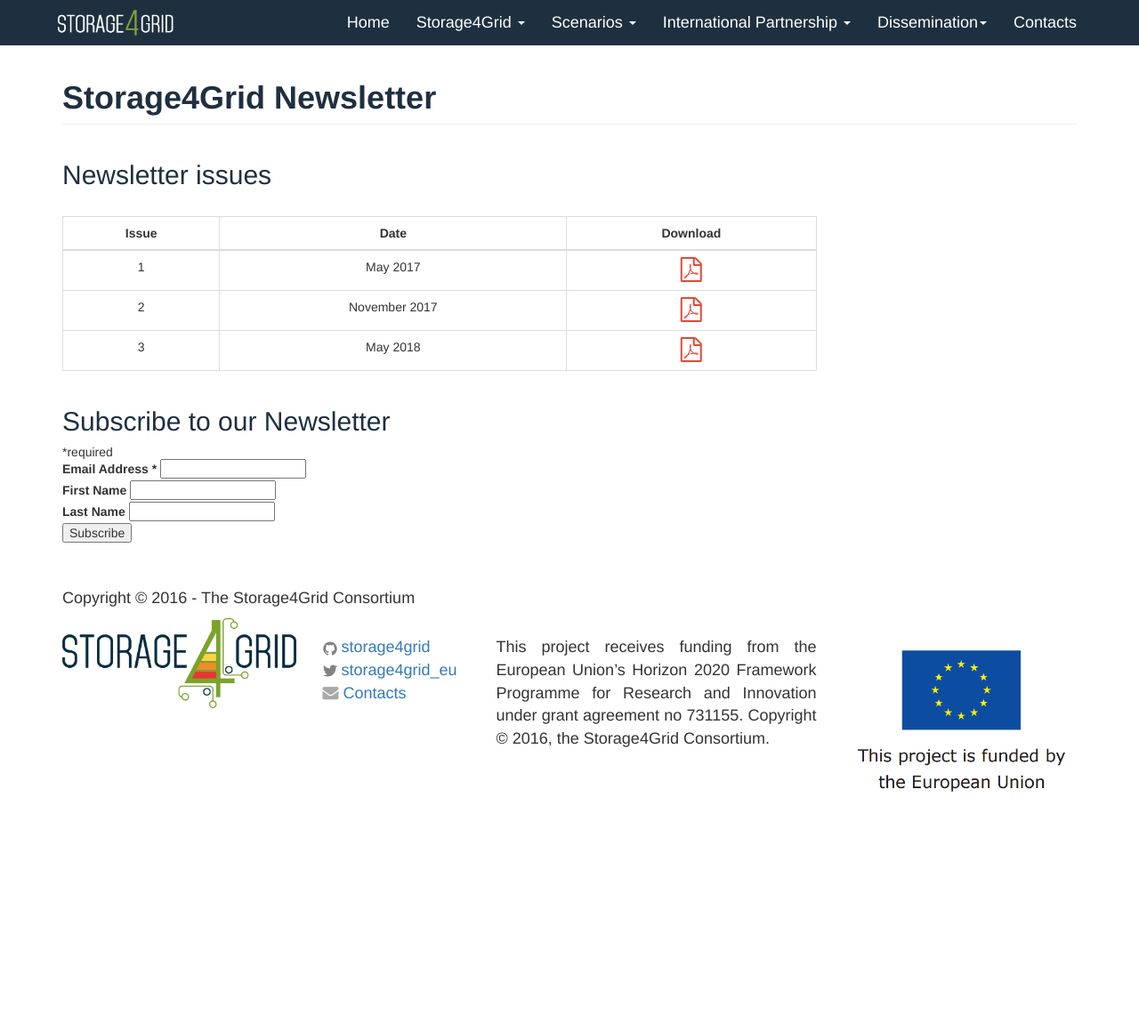
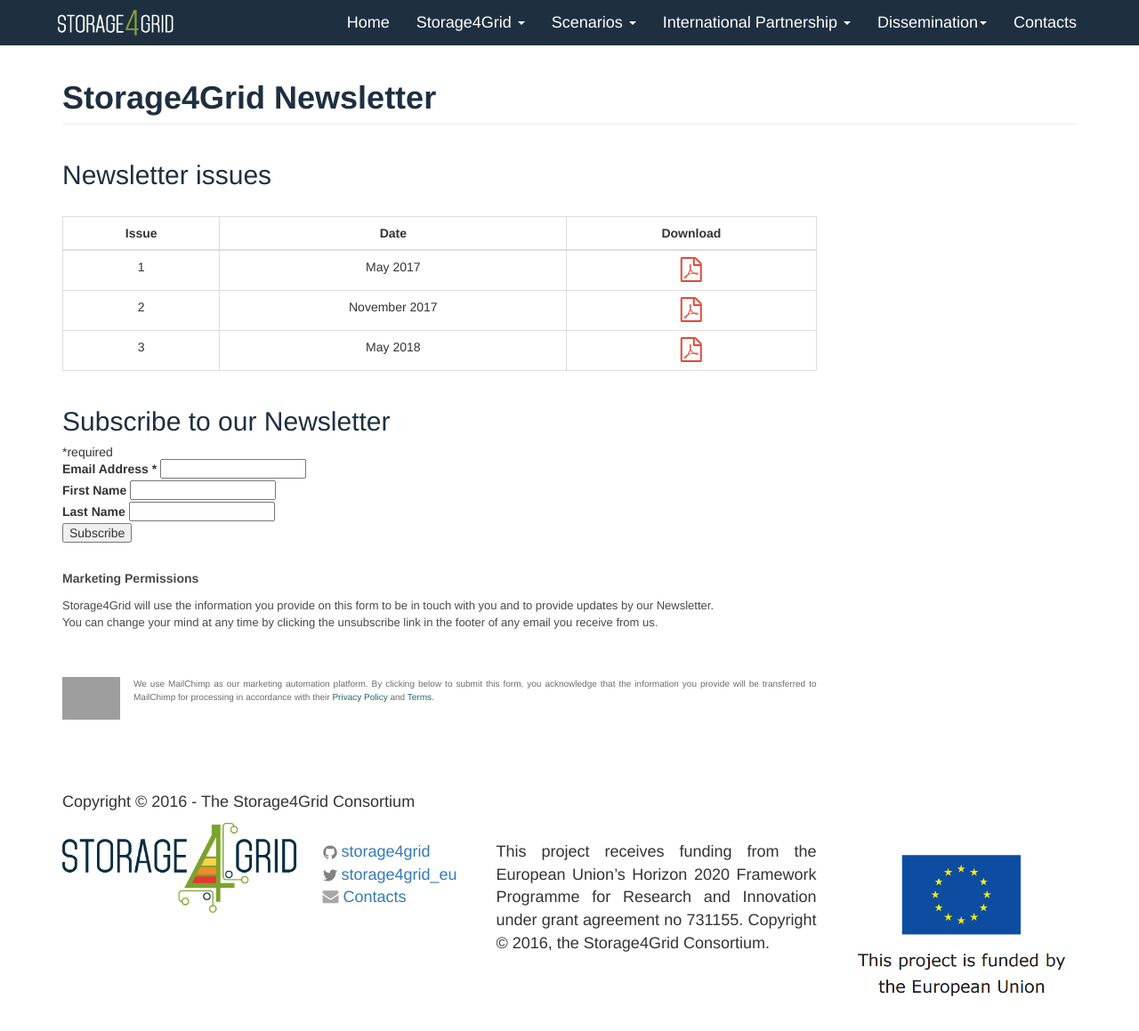
Before and after one commit to storage4grid/storage4grid.github.io, a Jekyll site: the page built from pages/newsletter.html, in a window 1280 px wide and 1179 px high. Shown: the top 1159 px of the window at 89% size. Built offline with Jekyll 4.4.1, drawn with Linux system fonts in a browser that asks for light colours; comment, search, counter and statistics services are not loaded; grey boxes are pictures that could not be loaded.

Commit message:
Introduced newsletter May 2018 and GDPR

```diff
--- a/css/storage4grid.scss
+++ b/css/storage4grid.scss
@@ -216,3 +216,59 @@ li.post-list {
 	padding: 0px;
 	font-size: medium;
 }
+
+		.gdpr-mergeRow{
+			margin:10px 0;
+			color:#4a4a4a;
+			font-family:Helvetica;
+		}
+		.gdpr-content{
+			margin:0 -20px 0 -20px;
+			padding:20px;
+			background:rgba(255, 255, 255, 0.8);
+		}
+		#gdpr-label{
+			margin-top:0;
+		}
+		#gdpr-description{
+			margin-top:6px;
+			margin-bottom:0;
+			padding-bottom:11px;
+		}
+		.gdpr-content p{
+			color:#4a4a4a;
+			font-size:13px;
+			line-height:1.5;
+		}
+		.gdpr-content label{
+			color:#4a4a4a;
+			font-family:Helvetica;
+		}
+		.gdpr-content .checkbox-group label{
+			font-weight:normal;
+			font-size:13px;
+		}
+		#gdpr-legal{
+			padding-top:20px;
+			margin:0;
+		}
+		.gdpr-footer{
+			margin:0 -20px 0 -20px;
+			padding:20px;
+			background:rgba(255, 255, 255, 0.9);
+			overflow:auto;
+			color:#6d6d6d;
+		}
+		.gdpr-footer p{
+			font-size:10px;
+			line-height:1.5;
+			margin-bottom:0;
+		}
+		.gdpr-footer a{
+			color:#206578;
+		}
+		.gdpr-footer img{
+			width:65px;
+			float:left;
+			margin-right:15px;
+		}
--- a/pages/newsletter.html
+++ b/pages/newsletter.html
@@ -80,6 +80,23 @@ title: Storage4Grid Newsletter
 			</div>
 
 			<!--End mc_embed_signup-->
+<!-- START -->
+	<div id="mergeRow-gdpr" class="mergeRow gdpr-mergeRow">
+            <div class="gdpr-content">
+                <label id="gdpr-label">
+                    Marketing Permissions
+                </label>
+                <p id="gdpr-description">Storage4Grid will use the information you provide on this form to be in touch with you and to provide updates by our Newsletter.<br>
+                You can change your mind at any time by clicking the unsubscribe link in the footer of any email you receive from us.</p>
+            </div>
+
+            <div class="gdpr-footer">
+                <a href="https://www.mailchimp.com/gdpr" target="_blank"><img src="https://cdn-images.mailchimp.com/icons/mailchimp-gdpr.svg" alt="GDPR"></a>
+                <p>We use MailChimp as our marketing automation platform. By clicking below to submit this form, you acknowledge that the information you provide will be transferred to MailChimp for processing in accordance with their <a href="https://mailchimp.com/legal/privacy/" target="_blank">Privacy Policy</a> and <a href="https://mailchimp.com/legal/terms/" target="_blank">Terms</a>.</p>
+            </div>
+        </div>
+<!-- END -->
+
 
 	</div>
 
```
